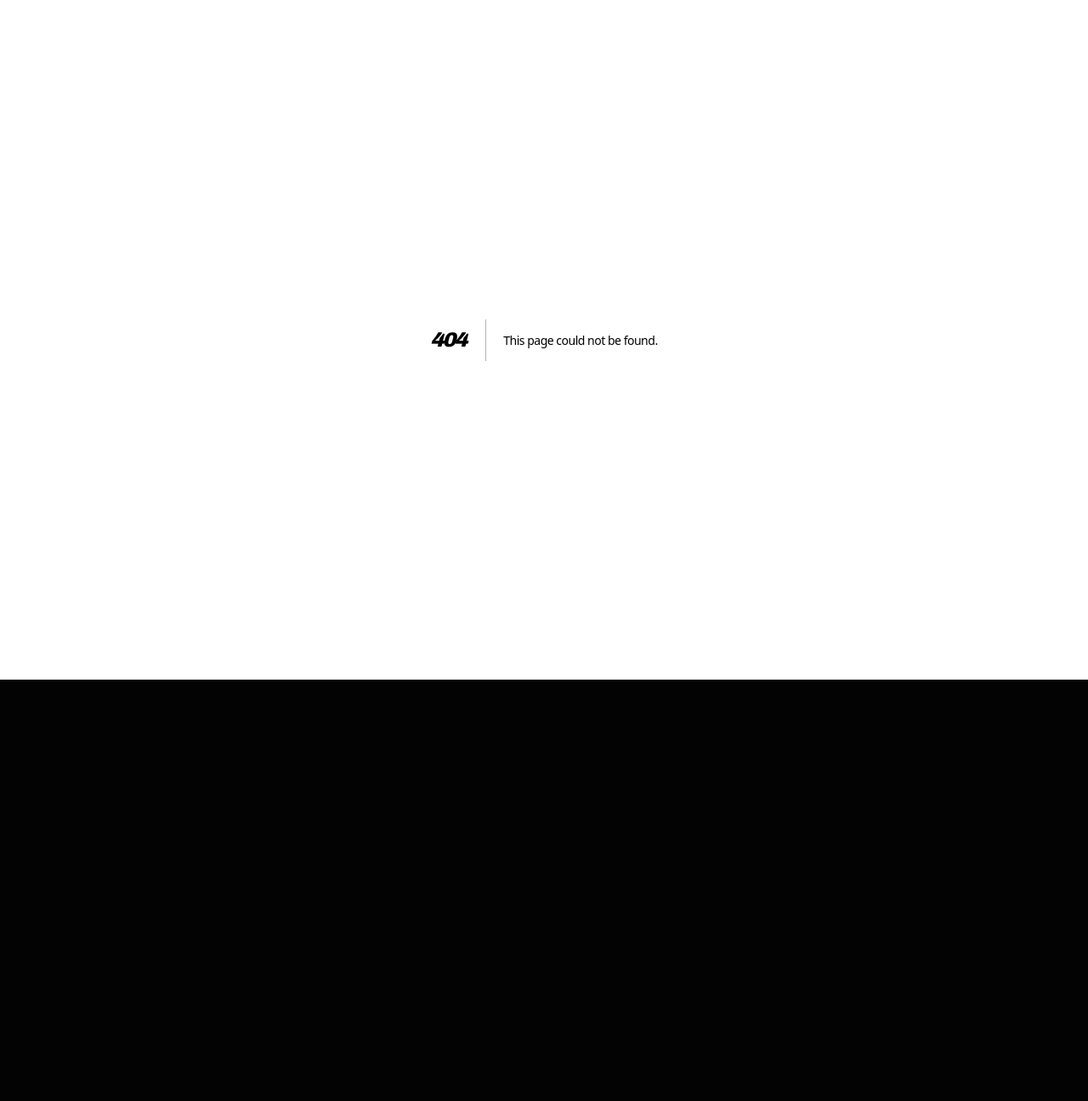
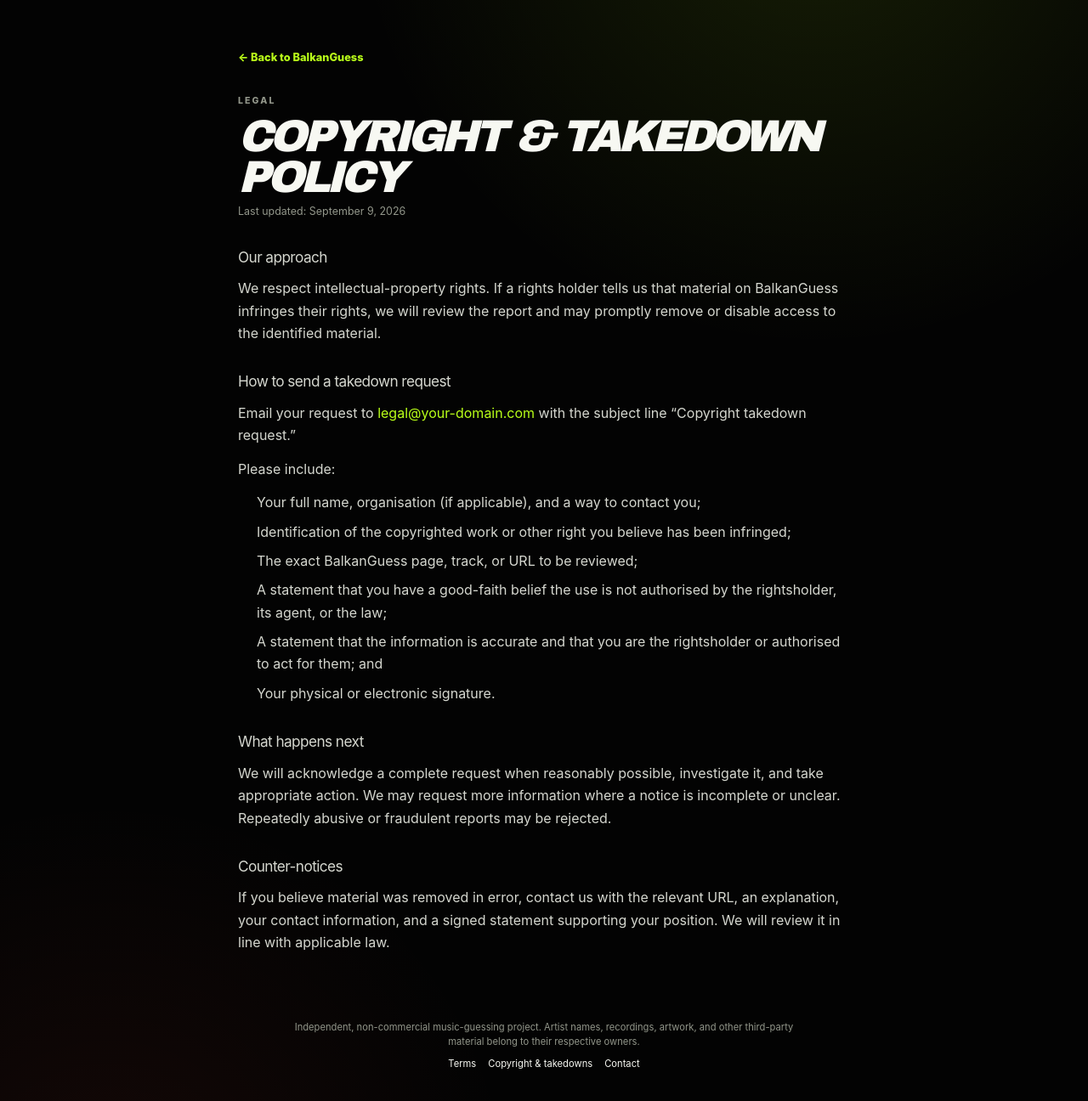
Before and after one commit to JosipCestar/BalkanGuess, a Next.js app: page /copyright in a window 1280 px wide. Before the commit this address had no page. Shown: the top 1296 px of the page at 85% size. Before the commit the page ends 800 px from the top, so only its background shows below. Built offline with nearby package versions, Linux system fonts and the light colour scheme.

Commit message:
Add legal footer and takedown policy

```diff
--- /dev/null
+++ b/app/copyright/page.tsx
@@ -0,0 +1,44 @@
+import type { Metadata } from "next";
+import Link from "next/link";
+
+const contactEmail = process.env.NEXT_PUBLIC_CONTACT_EMAIL;
+
+export const metadata: Metadata = {
+  title: "Copyright & Takedowns | BalkanGuess",
+  description: "How to report copyright concerns on BalkanGuess.",
+};
+
+export default function CopyrightPage() {
+  return <main className="legal-page">
+    <Link className="legal-back" href="/">← Back to BalkanGuess</Link>
+    <p className="eyebrow">Legal</p>
+    <h1>Copyright & takedown policy</h1>
+    <p className="legal-updated">Last updated: September 9, 2026</p>
+
+    <section>
+      <h2>Our approach</h2>
+      <p>We respect intellectual-property rights. If a rights holder tells us that material on BalkanGuess infringes their rights, we will review the report and may promptly remove or disable access to the identified material.</p>
+    </section>
+    <section>
+      <h2>How to send a takedown request</h2>
+      {contactEmail ? <p>Email your request to <a href={`mailto:${contactEmail}`}>{contactEmail}</a> with the subject line “Copyright takedown request.”</p> : <p>The contact email has not yet been configured. The site operator must publish a monitored copyright-contact address before launch.</p>}
+      <p>Please include:</p>
+      <ul>
+        <li>Your full name, organisation (if applicable), and a way to contact you;</li>
+        <li>Identification of the copyrighted work or other right you believe has been infringed;</li>
+        <li>The exact BalkanGuess page, track, or URL to be reviewed;</li>
+        <li>A statement that you have a good-faith belief the use is not authorised by the rightsholder, its agent, or the law;</li>
+        <li>A statement that the information is accurate and that you are the rightsholder or authorised to act for them; and</li>
+        <li>Your physical or electronic signature.</li>
+      </ul>
+    </section>
+    <section>
+      <h2>What happens next</h2>
+      <p>We will acknowledge a complete request when reasonably possible, investigate it, and take appropriate action. We may request more information where a notice is incomplete or unclear. Repeatedly abusive or fraudulent reports may be rejected.</p>
+    </section>
+    <section>
+      <h2>Counter-notices</h2>
+      <p>If you believe material was removed in error, contact us with the relevant URL, an explanation, your contact information, and a signed statement supporting your position. We will review it in line with applicable law.</p>
+    </section>
+  </main>;
+}
--- a/app/globals.css
+++ b/app/globals.css
@@ -58,6 +58,40 @@
 }
 
 a { color: inherit; }
+
+.site-footer {
+  width: min(100% - 36px, 590px);
+  margin: 0 auto;
+  padding: 0 0 92px;
+  color: var(--muted);
+  font-size: .7rem;
+  line-height: 1.55;
+  text-align: center;
+}
+
+.site-footer p { margin: 0 0 9px; }
+.site-footer nav { display: flex; justify-content: center; gap: 14px; flex-wrap: wrap; }
+.site-footer a { color: var(--text); text-underline-offset: 3px; }
+.site-footer a:hover { color: var(--accent); }
+
+.legal-page {
+  width: min(100% - 36px, 720px);
+  min-height: calc(100vh - 170px);
+  margin: 0 auto;
+  padding: 54px 0 48px;
+}
+
+.legal-page h1 { margin: 10px 0 8px; font-size: clamp(2rem, 8vw, 3.3rem); }
+.legal-page h2 { margin: 0 0 9px; font-size: 1.08rem; }
+.legal-page section { margin: 30px 0; color: #d5d7cf; line-height: 1.65; }
+.legal-page section p { margin: 0; }
+.legal-page section p + p, .legal-page section p + ul { margin-top: 13px; }
+.legal-page ul { padding-left: 22px; }
+.legal-page li + li { margin-top: 8px; }
+.legal-page a { color: var(--accent); text-underline-offset: 3px; }
+.legal-back { display: inline-block; margin-bottom: 34px; color: var(--text); font-size: .8rem; font-weight: 800; text-decoration: none; }
+.legal-back:hover { color: var(--accent); }
+.legal-updated { margin: 0; color: var(--muted); font-size: .78rem; }
 
 .game {
   position: relative;
--- a/app/layout.tsx
+++ b/app/layout.tsx
@@ -1,6 +1,7 @@
 import type { Metadata, Viewport } from "next";
 import type { ReactNode } from "react";
+import { SiteFooter } from "@/components/legal/SiteFooter";
 import "./globals.css";
 export const metadata: Metadata = { title: "BalkanGuess", description: "One Balkan song. Six tries." };
 export const viewport: Viewport = { themeColor: "#030303", colorScheme: "dark" };
-export default function RootLayout({ children }: Readonly<{ children: ReactNode }>) { return <html lang="en"><body>{children}</body></html>; }
+export default function RootLayout({ children }: Readonly<{ children: ReactNode }>) { return <html lang="en"><body>{children}<SiteFooter /></body></html>; }
--- /dev/null
+++ b/app/terms/page.tsx
@@ -0,0 +1,33 @@
+import type { Metadata } from "next";
+import Link from "next/link";
+
+export const metadata: Metadata = {
+  title: "Terms of Use | BalkanGuess",
+  description: "Terms of use for BalkanGuess.",
+};
+
+export default function TermsPage() {
+  return <main className="legal-page">
+    <Link className="legal-back" href="/">← Back to BalkanGuess</Link>
+    <p className="eyebrow">Legal</p>
+    <h1>Terms of use</h1>
+    <p className="legal-updated">Last updated: September 9, 2026</p>
+
+    <section>
+      <h2>Using BalkanGuess</h2>
+      <p>BalkanGuess is an independent, non-commercial music-guessing game. You may use it for personal, lawful, non-commercial enjoyment. Do not interfere with the service, attempt to bypass its controls, or use it to infringe anyone else’s rights.</p>
+    </section>
+    <section>
+      <h2>Third-party material</h2>
+      <p>Music recordings, artist names, cover art, trademarks, and links may belong to their respective owners. BalkanGuess does not claim ownership of that material. Links or embedded players are provided to help identify a track and do not grant you any right to copy, download, redistribute, or otherwise use third-party material.</p>
+    </section>
+    <section>
+      <h2>Availability</h2>
+      <p>The game is provided as available and may change, be suspended, or be removed without notice. We do not guarantee that every track, link, or feature will remain available or error-free.</p>
+    </section>
+    <section>
+      <h2>Copyright concerns</h2>
+      <p>If you believe material on BalkanGuess infringes your copyright or another right, please use the information in our <Link href="/copyright">Copyright & takedown policy</Link>. We review good-faith reports and may remove or disable access to material while we investigate.</p>
+    </section>
+  </main>;
+}
--- /dev/null
+++ b/components/legal/SiteFooter.tsx
@@ -0,0 +1,14 @@
+import Link from "next/link";
+
+const contactEmail = process.env.NEXT_PUBLIC_CONTACT_EMAIL;
+
+export function SiteFooter() {
+  return <footer className="site-footer">
+    <p>Independent, non-commercial music-guessing project. Artist names, recordings, artwork, and other third-party material belong to their respective owners.</p>
+    <nav aria-label="Legal and contact links">
+      <Link href="/terms">Terms</Link>
+      <Link href="/copyright">Copyright & takedowns</Link>
+      {contactEmail && <a href={`mailto:${contactEmail}`}>Contact</a>}
+    </nav>
+  </footer>;
+}
```
Also changed, not shown: 1 other file (tests, documents, lock files or other folders).
